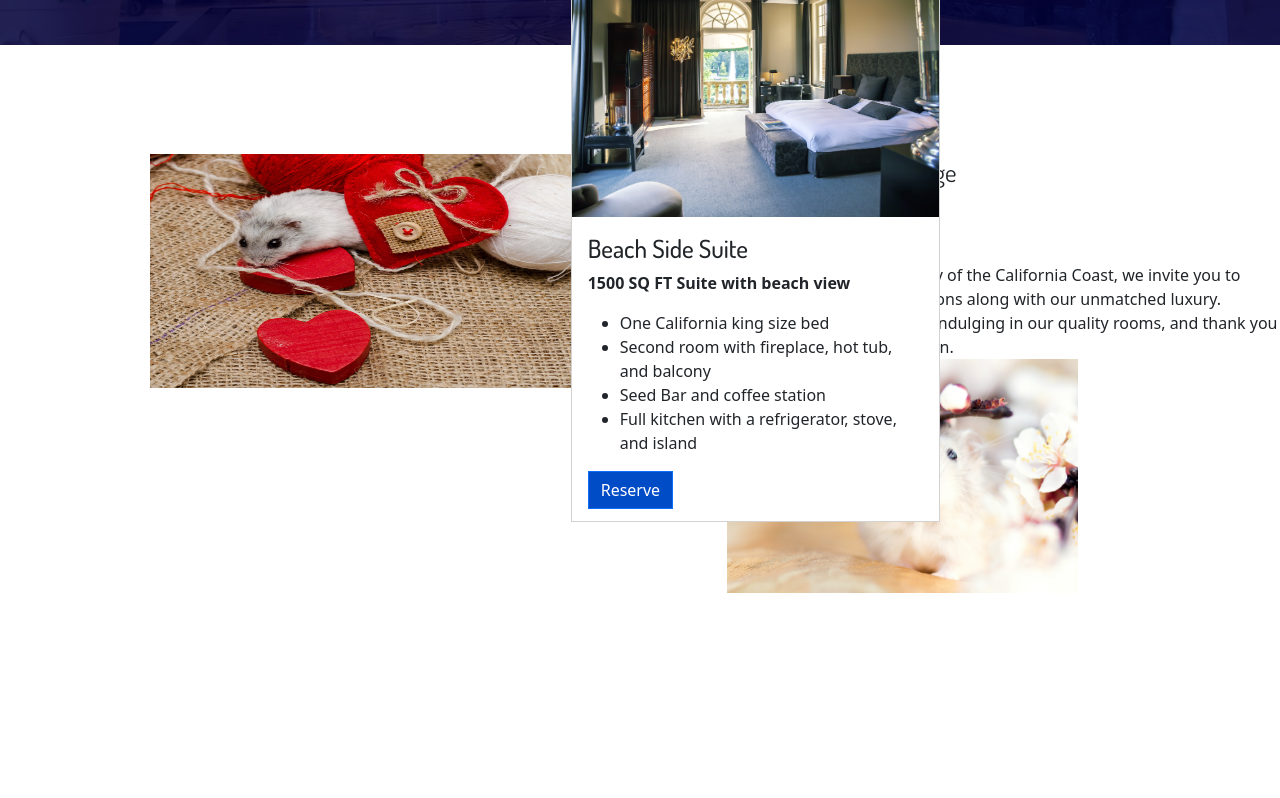
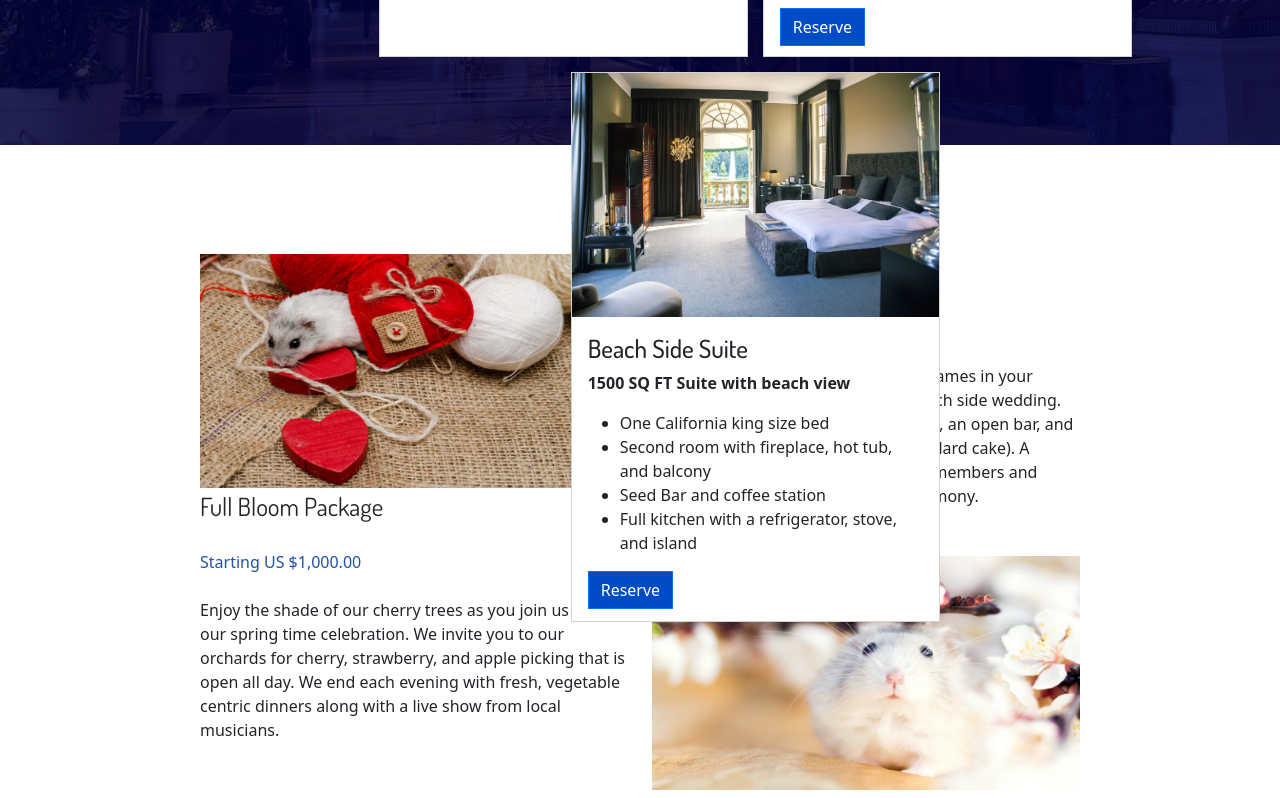
Before and after one commit to MakeMeLOLZ101/hamsterhotel, a plain HTML site: page index.html in a window 1280 px wide. Shown: the part 1999-2797 px from the top of the page. Before the commit the page ends 2683 px from the top, so only its background shows below. Drawn offline with nearby package versions, Linux system fonts and the light colour scheme.

Commit message:
finished new segment

```diff
--- a/index.html
+++ b/index.html
@@ -125,6 +125,20 @@
         <div class="row">
             <div class="col-6">
                 <img class="icon6" src="./assets/hamsterwedding.jpg" alt="hamster on a knitted heart">
+                <p4 class="dosis-font">
+                    Full Bloom Package
+                </p4>
+                <br>
+                <br>
+                <p3 class="text-blue">Starting US $1,000.00</p3>
+                <br>
+                <br>
+                <p3>Enjoy the shade of our cherry trees as you join us during our spring time celebration. We invite you to our orchards for cherry, strawberry, and apple picking that is open all day. We end each evening with fresh, vegetable centric dinners along with a live show from local musicians.</p3>
+                <br>
+                <br>
+                <br>
+                <br>
+                <img class="icon6" src="./assets/hamstercheese.jpg" alt="Hamster enjoying a nut with a large cut of cheese">
             </div>
             <div class="col-6">
                 <p4 class="dosis-font">Beach Wedding package</p4>
@@ -133,13 +147,22 @@
                 <p3 class="text-blue">Starting US $1,500.00</p3>
                 <br>
                 <br>
-                Inspired by the warm beauty of the California Coast, we invite you to enjoy the rich accommodations
-                along with our unmatched luxury. Discover the satisfaction of indulging in our quality rooms, and thank
-                you for choosing La Petite Maison.</p3>
+                <p3>Feel the warmth of the beach as the flames in your hearts ignite during our romantic beach side wedding. All wedding packages include catering, an open bar, and one tier wedding cake (9" Vanilla standard cake). A private dinner for your closets family members and friends will be provided after the ceremony.</p3>
                 <br>
-                <div class="icon6">
-                    <img src="./assets/hamsterspring.jpg" alt="A hamster is a supposedly spring setting">
+                <br>
+                <br>
+                <div>
+                    <img class="icon6" src="./assets/hamsterspring.jpg" alt="A hamster is a supposedly spring setting">
                 </div>
+                <br>
+                <br>
+                <p4 class="dosis-font">Cheese and Seed Tour Package</p4>
+                <br>
+                <br>
+                <p3 class="text-blue">Starting US $1,200.00</p3>
+                <br>
+                <br>
+                <p3>Immerse yourself in the flavors of Cavia with our Cheese and Seed tour. We consulted with connoisseurs from around the globe to bring you the best flavors that nature has to offer, and create our cheeses right here at our local creamery. Cheese and seeds are served all day and nightly spa treatment is provided after dinner.</p3>
             </div>
 
         </div>
--- a/style/styles.css
+++ b/style/styles.css
@@ -71,8 +71,9 @@ p1{
 
 .container2{
     padding-top: 109px;
-    padding-left: 150px;
+    padding-left: 200px;
     padding-bottom: 91px;
+    padding-right: 200px;
     display: flex;
     justify-content: space-between;
 }
@@ -172,7 +173,7 @@ p4{
 
 .icon6{
     display: flex;
-    width: 561px;
+    width: 100%;
     height: 234px;
 }
 
```
